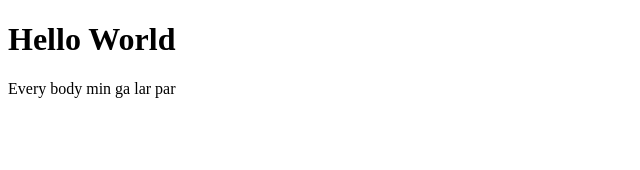
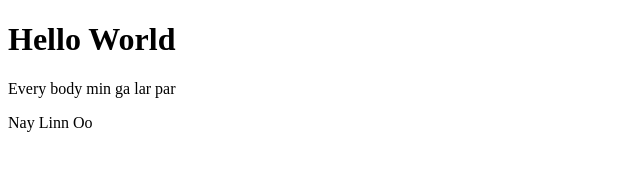
Before and after one commit to mmsadmin/examproject, a plain HTML site: page index.html in a window 1280 px wide. Shown: the full height of the page, 0-640 px from the left. Drawn offline with Linux system fonts and the light colour scheme.

Commit message:
name add thar tal

```diff
--- a/index.html
+++ b/index.html
@@ -6,6 +6,7 @@
 <body>
 	<h1>Hello World</h1>
 	<p> Every body min ga lar par </p>
+	<p>Nay Linn Oo</p>
 
 </body>
 </html>
```
